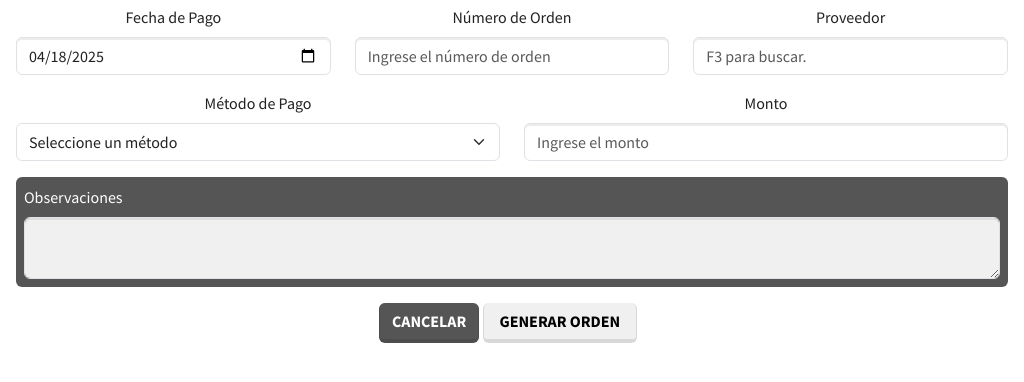
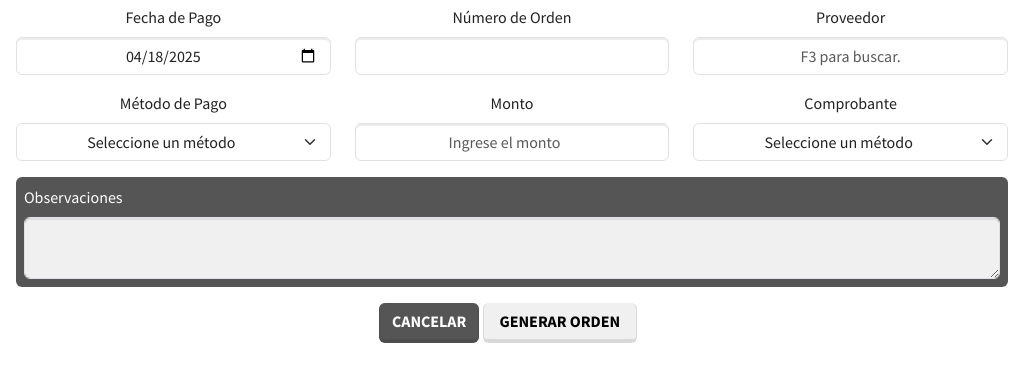
Before and after one commit to Maesoft/prisma, an Electron app: page windows/newPayment.html in a window 1024 px wide. Shown: the part 64-446 px from the top of the page. Drawn offline with Linux system fonts and the light colour scheme; no server answers.

Commit message:
correciones

```diff
--- a/js/menu.js
+++ b/js/menu.js
@@ -17,7 +17,7 @@ const menuTemplate = [
       { label: 'Eliminar Proveedor', click: () => { windowManager.createWindow("deleteProvider", 600, 400, false, true) } },
       { label: 'Modificar Proveedor', click: () => { windowManager.createWindow("modifyProvider", 800, 600, true, false) } },
       { type: 'separator' },
-      { label: 'Resumen de Cuenta', click: () => { windowManager.createWindow("providerReport", 700, 388, false, false) } },
+      { label: 'Resumen de Cuenta', click: () => { windowManager.createWindow("providerReport", 700, 422, false, false) } },
       { label: 'Lista de Proveedores', click: () => { /* Función para lista de proveedores */ } }
     ]
   },
--- a/windows/newPayment.html
+++ b/windows/newPayment.html
@@ -17,27 +17,27 @@
             <div class="col-4">
                 <div class="input-container text-center">
                     <label for="paymentDate" class="form-label">Fecha de Pago</label>
-                    <input type="date" id="paymentDate" class="form-control" />
+                    <input type="date" id="paymentDate" class="form-control text-center">
                 </div>
             </div>
             <div class="col-4">
                 <div class="input-container text-center">
                     <label for="orderNumber" class="form-label">Número de Orden</label>
-                    <input type="text" id="orderNumber" class="form-control" placeholder="Ingrese el número de orden" />
+                    <input type="text" id="orderNumber" class="form-control text-center"/>
                 </div>
             </div>
             <div class="col-4">
                 <div class="input-container text-center">
                     <label for="customerName" class="form-label">Proveedor</label>
-                    <input type="text" id="customerName" class="form-control" placeholder="F3 para buscar." />
+                    <input type="text" id="customerName" class="form-control text-center" placeholder="F3 para buscar." />
                 </div>
             </div>
         </div>
         <div class="row mt-3">
-            <div class="col-6">
+            <div class="col-4">
                 <div class="input-container text-center">
                     <label for="paymentMethod" class="form-label">Método de Pago</label>
-                    <select class="form-select" id="paymentMethod">
+                    <select class="form-select text-center" id="paymentMethod">
                         <option value="" selected>Seleccione un método</option>
                         <option value="creditCard">Tarjeta de Crédito</option>
                         <option value="bankTransfer">Transferencia Bancaria</option>
@@ -45,13 +45,23 @@
                     </select>
                 </div>
             </div>
-            <div class="col-6">
+            <div class="col-4">
                 <div class="input-container text-center">
                     <label for="amount" class="form-label">Monto</label>
-                    <input type="number" id="amount" class="form-control" placeholder="Ingrese el monto" />
+                    <input type="number" id="amount" class="form-control text-center" placeholder="Ingrese el monto" />
                 </div>
             </div>
-
+            <div class="col-4">
+                <div class="input-container text-center">
+                    <label for="paymentMethod" class="form-label">Comprobante</label>
+                    <select class="form-select text-center" id="paymentMethod">
+                        <option value="" selected>Seleccione un método</option>
+                        <option value="creditCard">Tarjeta de Crédito</option>
+                        <option value="bankTransfer">Transferencia Bancaria</option>
+                        <option value="cash">Efectivo</option>
+                    </select>
+                </div>
+            </div>
         </div>
         <div class="form-group mt-3 p-2 bg-dark text-white rounded">
             <p class="form-label">Observaciones</p>
```
Also changed, not shown: 1 other file.
